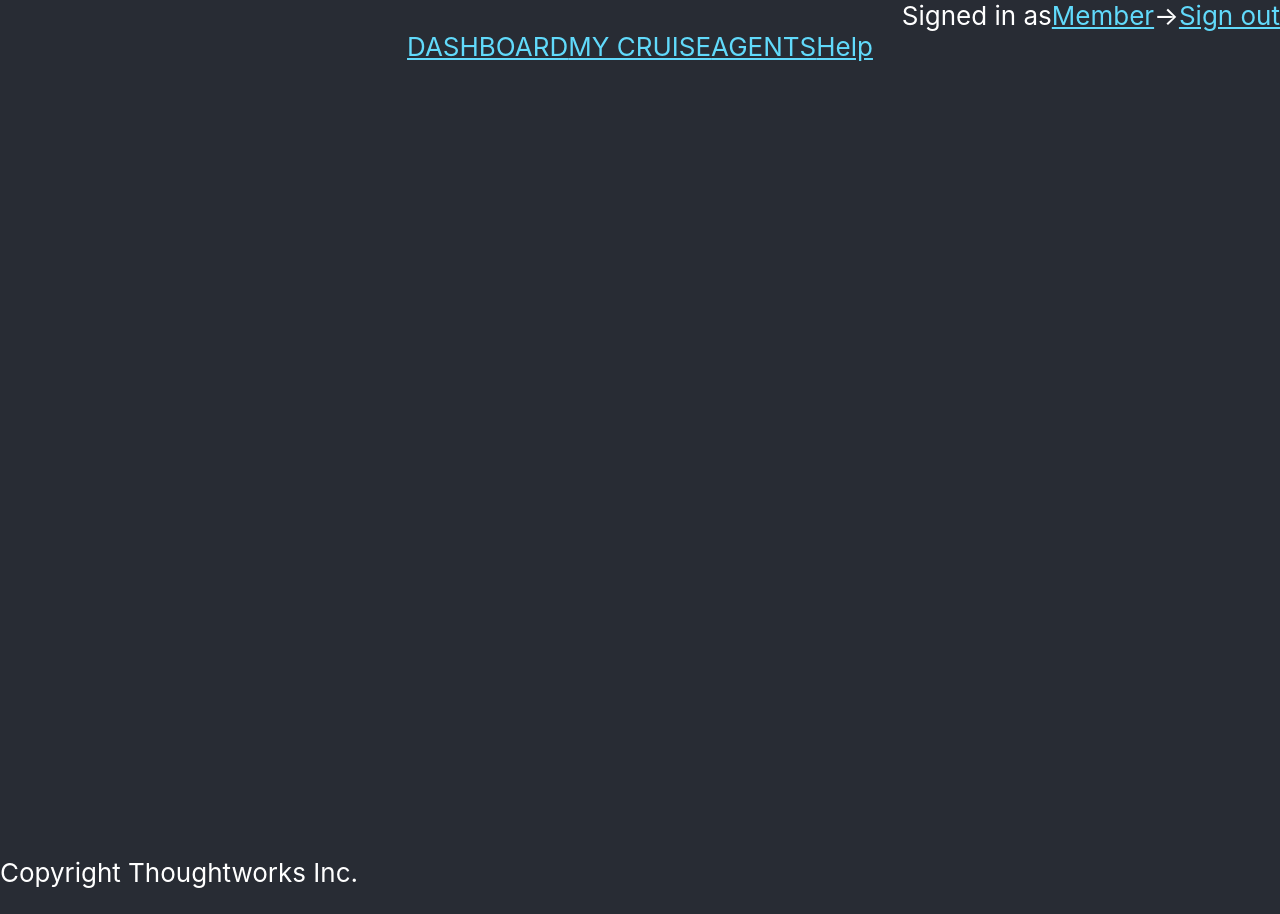
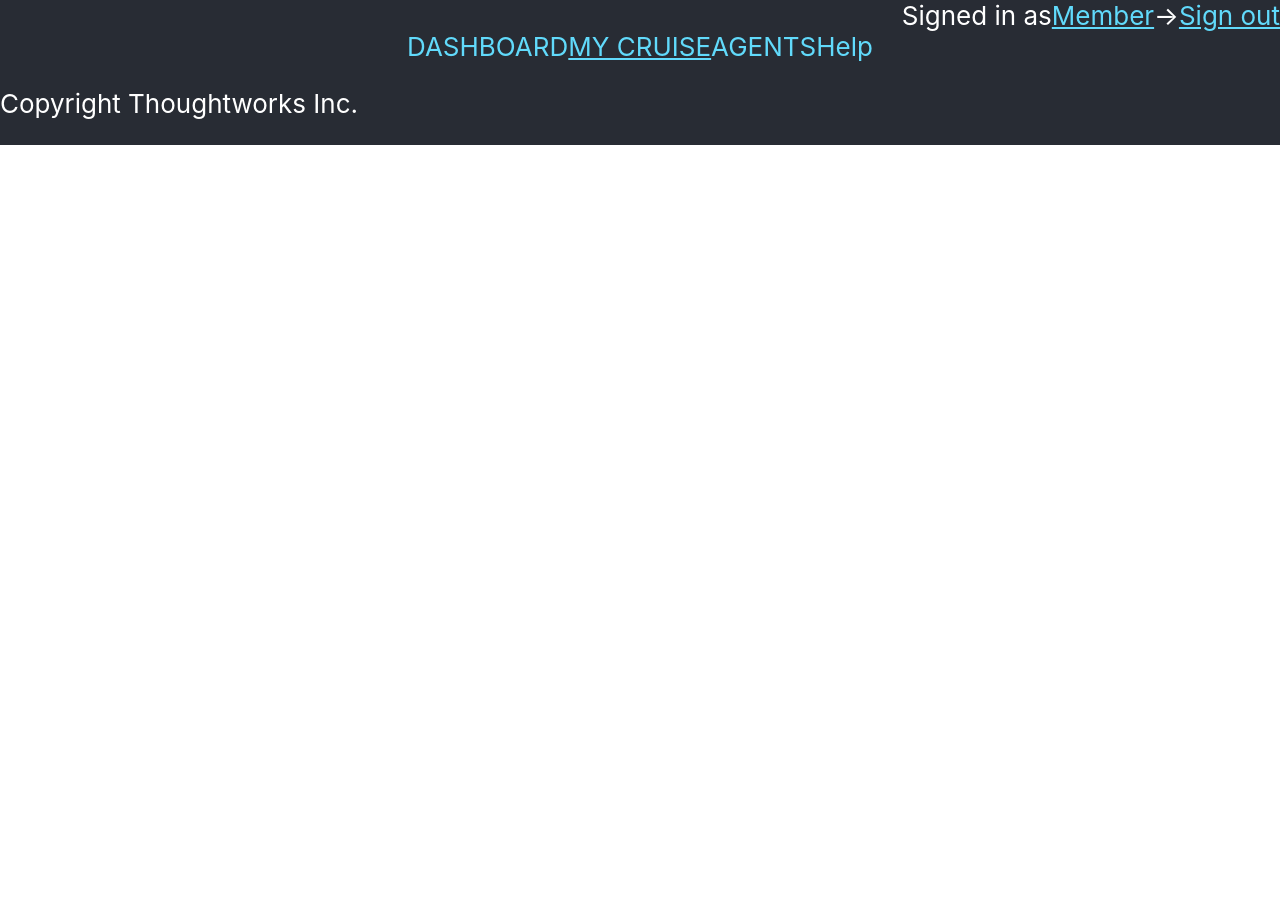
Before and after one commit to mohitkingra/hometest, a React (Create React App) app: page / in a window 1280 px wide. After the commit the page ends 800 px from the top, so only its background shows below. Built offline with nearby package versions, Linux system fonts and the light colour scheme.

Commit message:
Create Skelton

```diff
--- a/src/App.js
+++ b/src/App.js
@@ -14,8 +14,6 @@ class App extends Component {
 	  <a
             className="App-link"
             href="#"
-            target="_blank"
-            rel="noopener noreferrer"
           >
             Member
           </a>
@@ -25,8 +23,6 @@ class App extends Component {
           <a
             className="App-link"
             href="#"
-            target="_blank"
-            rel="noopener noreferrer"
           >
             Sign out
           </a>
--- a/src/agent.css
+++ b/src/agent.css
@@ -0,0 +1,15 @@
+.agent {
+  text-align: center;
+  background-color: #282c34;
+  display: flex;
+  flex-direction: column;
+  align-items: top;
+  justify-content: center;
+  font-size: calc(10px + 2vmin);
+  color: white;
+  border : solid;
+}
+
+.agent-entry {
+  border : solid;
+}
--- a/src/agent.js
+++ b/src/agent.js
@@ -1,9 +1,30 @@
 import React, { Component } from 'react';
 import './agent.css';
 
+import data from './data.json';
+
 class Agent extends Component {
+
+  constructor(props) {
+	super(props);
+
+	this.state = {
+	  entries : data.agents
+	}
+
+  }
   render() {
+
 	return(
+	 <div className="agent">
+         	{this.state.entries.map(function(entry) {
+	 		return(
+				<div className="agent-entry">
+					{entry.name + "|" + entry.state + "|" + entry.ip + "|" + entry.path}
+				</div>
+			);
+	  	})}
+	 </div>
 	);
   }
 }
--- a/src/navigator.css
+++ b/src/navigator.css
@@ -1,7 +1,6 @@
 .nav {
   text-align: center;
   background-color: #282c34;
-  min-height: 100vh;
   display: flex;
   flex-direction: row;
   align-items: top;
--- a/src/navigator.js
+++ b/src/navigator.js
@@ -1,43 +1,50 @@
 import React, { Component } from 'react';
+import Agent from './agent.js';
 import './navigator.css';
 
 class Navigator extends Component {
+
+  constructor(props) {
+   super(props);
+   this.state = {
+     show : false
+   }
+  }
+
+  onClick() {
+   this.setState({show: !this.state.show});
+
+  }
+
   render() {
 	return(
+	<div>
          <div className="nav">
 	   <a
             className="nav-link"
-            href="#"
-            target="_blank"
-            rel="noopener noreferrer"
            >
             DASHBOARD
            </a>
 	   <a
             className="nav-link"
-            href="#"
-            target="_blank"
-            rel="noopener noreferrer"
+	    href="#"
+	    onClick={this.onClick.bind(this)}
            >
             MY CRUISE
            </a>
 	   <a
             className="nav-link"
-            href="#"
-            target="_blank"
-            rel="noopener noreferrer"
            >
             AGENTS
            </a>
 	   <a
             className="nav-link"
-            href="#"
-            target="_blank"
-            rel="noopener noreferrer"
            >
             Help
            </a>
 	  </div>
+        {this.state.show && <Agent />}
+	</div>
 	);
   }
 }
```
